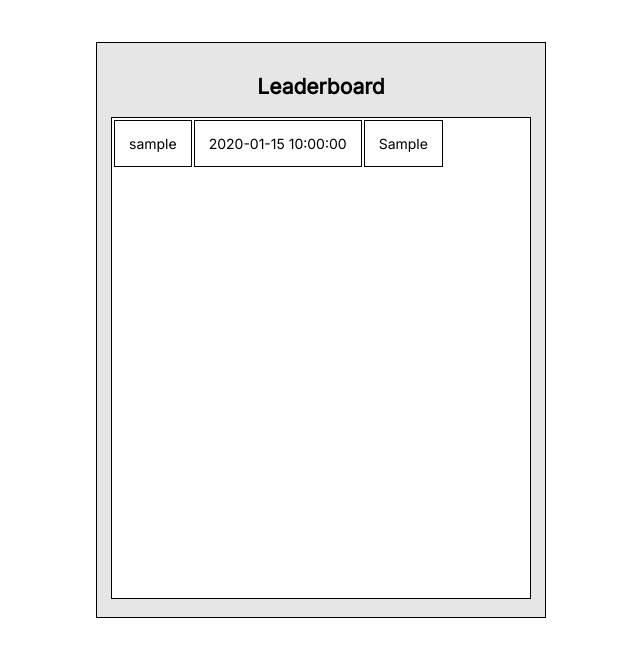
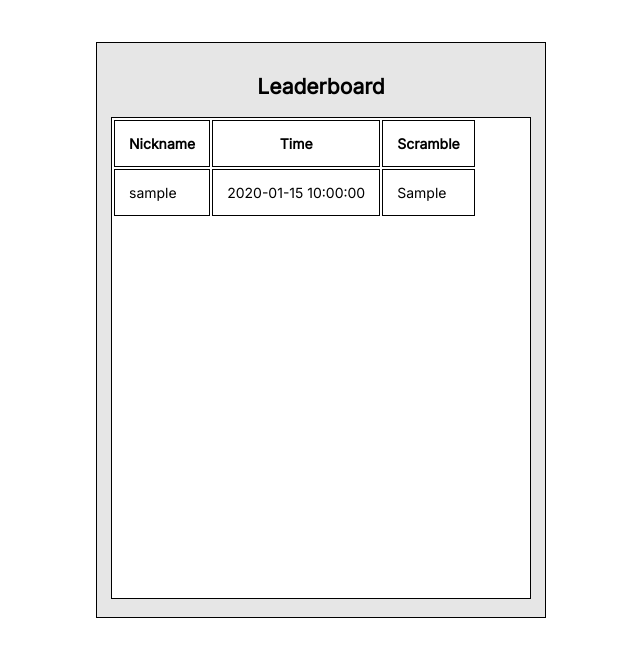
Before and after one commit to Atte-Oksanen/rubiclock, a PHP site: page /leaderboard.php in a window 1280 px wide. Shown: the part 106-763 px from the top of the page, without its empty margins (319-959 px from the left). Run offline with PHP 8.4, Linux system fonts and the light colour scheme; tables that the repository leaves empty or names only in its code hold one stand-in row (values such as "Sample post").

Commit message:
fixed bugs & added functionality

```diff
--- a/css/leaderboard.css
+++ b/css/leaderboard.css
@@ -38,14 +38,23 @@
     background-color: white;
 }
 
+.list th {
+    position: sticky;
+    top: 0;
+    background-color: white;
+}
+
+.dark .list th {
+    background-color: #26262C;
+}
+
 .dark table {
     background-color: #26262C;
 }
 
 
-.list td {
+.list td, th {
     border: 1px solid;
-    list-style: none;
     padding: 1rem;
 }
 
--- a/html/home.html
+++ b/html/home.html
@@ -48,7 +48,7 @@
         <div class="infoBox">
             <div class="times">
                 <table id="sessionTimes">
-                    <td>No times set</td>
+                    <td>No times set <button id="shareButton" title="Share your latest time">Share <img id="shareButton" src="../resources/share.png" alt=""></button></td>
                 </table>
             </div>
             <div class="stats">
@@ -107,6 +107,7 @@
             <br>
             <input type="text" name="time" id="timeToShare" value="No time set" readonly>
             <input id="formScramble" type="text" name="scramble" value="null" hidden>
+            <input id="darkForm" type="text" name="theme" value="null" hidden>
             <input type="checkbox" id="timePenalty">+2</input>
             <br>
             <br>
--- a/js/checkTheme.js
+++ b/js/checkTheme.js
@@ -8,5 +8,11 @@
                 links[n].href = links[n].href + "?theme=dark";
             }
         }
+        links = document.getElementsByTagName("form");
+        for(let n = 0; n < links.length; n++){
+            if(!links[n].action.includes("#") && links[n].action.includes(window.location.hostname)){
+                links[n].action = links[n].action + "?theme=dark";
+            }
+        }
     }
 }
--- a/leaderboard.php
+++ b/leaderboard.php
@@ -9,13 +9,18 @@
         $conn = new PDO("mysql:host=$serverName;dbname=$dbname", $username, $password);
         $conn->setAttribute(PDO::ATTR_ERRMODE, PDO:: ERRMODE_EXCEPTION);
         if($_SERVER["REQUEST_METHOD"] === "POST"){
+            $theme = $_POST["theme"];
             $nick = $_POST["nick"];
             $time = $_POST["time"];
             $scramble = $_POST["scramble"];
             $scramble = str_replace("'", "*", $scramble);
             $query = $conn->prepare("INSERT INTO rubiclock (nickname, time, scramble) VALUES ('$nick', $time, '$scramble')");
             $query->execute();
-            echo "<script>location.href='leaderboard.php';</script>";
+            if($theme == "dark"){
+                echo "<script>location.href='leaderboard.php?theme=dark';</script>";
+            } else{
+                echo "<script>location.href='leaderboard.php';</script>";
+            }
         }
         $query = $conn->prepare("SELECT time, nickname, scramble FROM rubiclock ORDER BY time");
         $query->execute();
@@ -31,14 +36,22 @@
             die($e->getMessage());
         }
     }
-    require("html/leaderboard.html");
+    try {
+        require("html/leaderboard.html");
+    } catch (Error $e) {
+        try {
+            require("html/error.html");
+        } catch (Error $e) {
+            echo ($e->getMessage());
+        }
+    }
 ?>
 <script>
     const data = <?php echo json_encode($array)?>;
     let table = document.querySelector("table");
     for(let n = 0; n < Object.keys(data).length; n++){
         if (table.innerText.includes("No times set")) {
-            table.innerHTML = "";
+            table.innerHTML = "<tr><th>Nickname</th><th>Time</th><th>Scramble</th></tr>";
         }
         let entryContainer = document.createElement("tr");
         let nick = document.createElement("td");
```
Also changed, not shown: js/script.js (+16 -5 lines).
